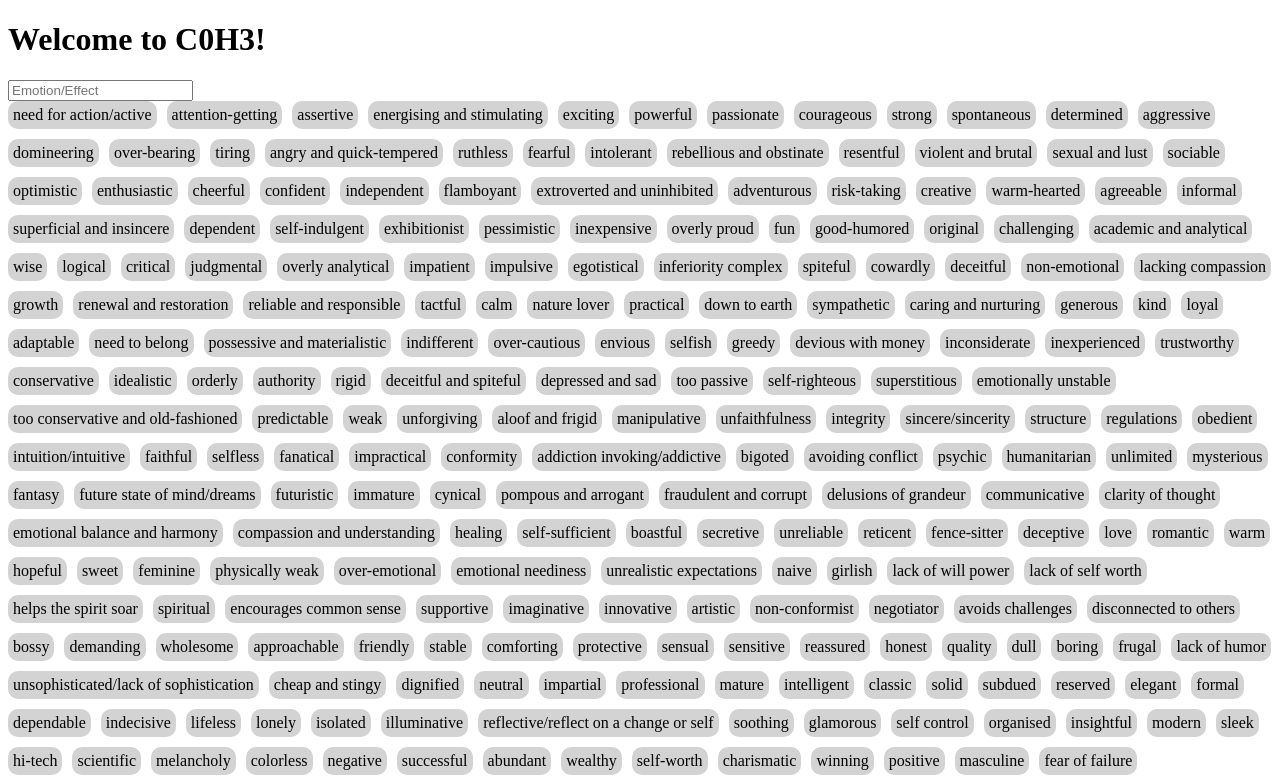
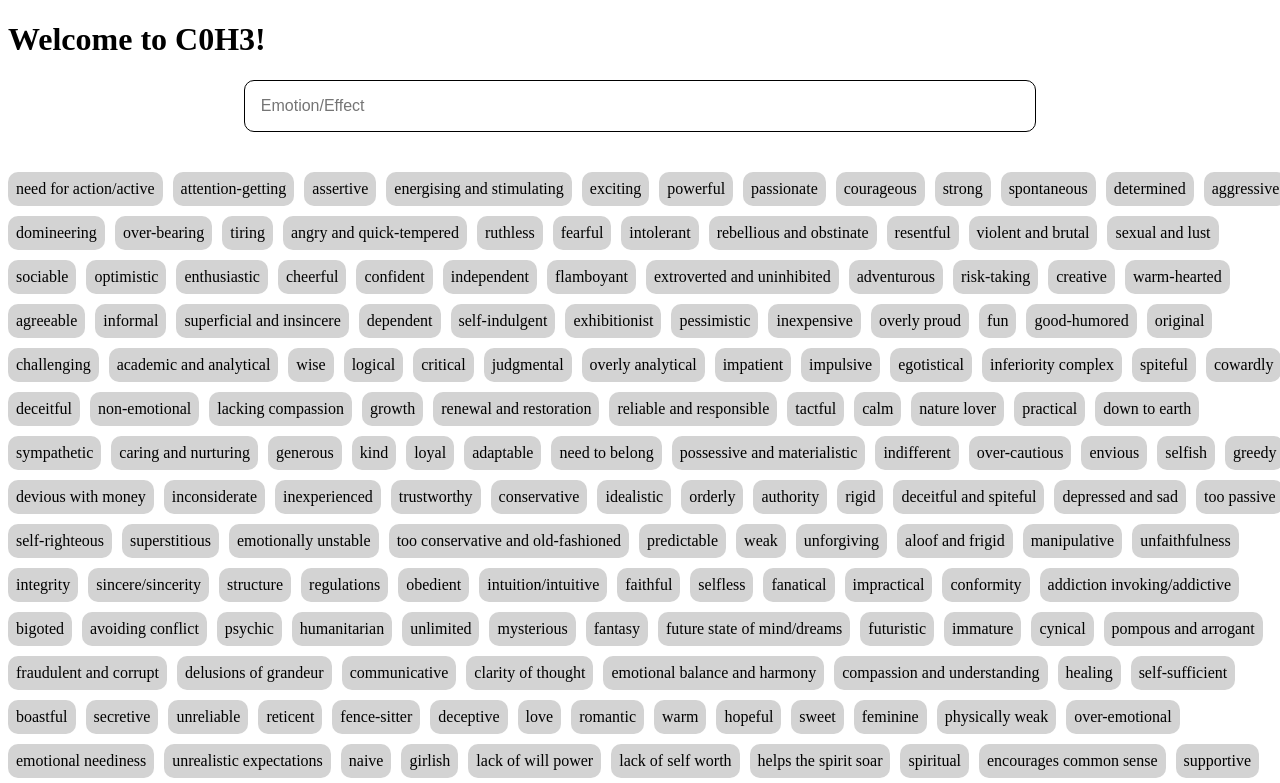
Before and after one commit to VladislavKorecky/c0h3, a React (Create React App) app in the folder c0h3-react/: page / in a window 1280 px wide. Shown: the top 783 px of the page. Built offline with nearby package versions, Linux system fonts and the light colour scheme.

Commit message:
Adding form styles

```diff
--- a/c0h3-react/src/components/Form.js
+++ b/c0h3-react/src/components/Form.js
@@ -4,6 +4,8 @@ import React from "react";
 import { useEffect, useState } from "react"
 
 import colorData from "../color_db_data.json"
+
+import "../styles/form.scss"
 
 
 /**
--- /dev/null
+++ b/c0h3-react/src/styles/form.scss
@@ -0,0 +1,16 @@
+input {
+    display: block;
+
+    width: 60%;
+
+    padding: 1em;
+
+    margin: auto;
+    margin-bottom: 5vh;
+
+    border: black solid 1px;
+    border-radius: 10px;
+    outline: none;
+
+    font-size: 1em;
+}
--- a/c0h3-react/src/styles/search-result-component.scss
+++ b/c0h3-react/src/styles/search-result-component.scss
@@ -1,7 +1,7 @@
 .search-result-component {
     width: fit-content;
 
-    padding: 5px;
+    padding: 0.5em;
 
     border-radius: 10px;
 
```
